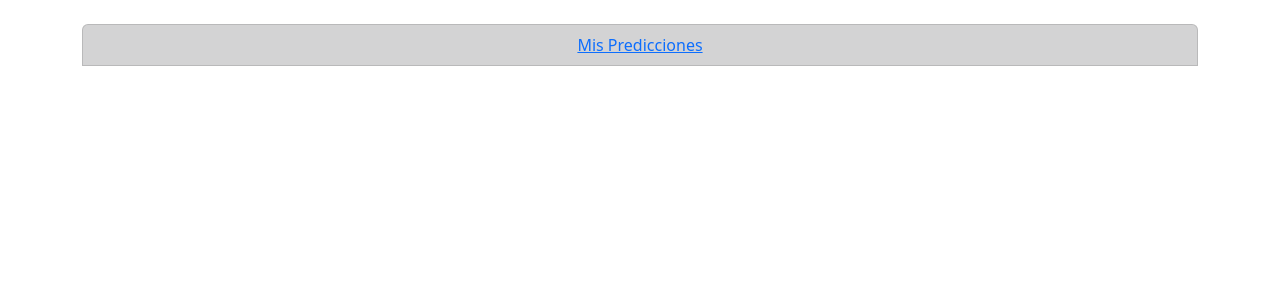
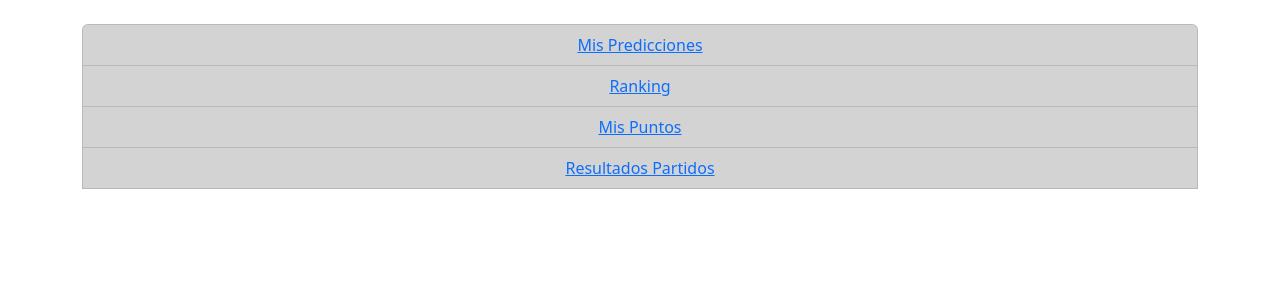
Before and after one commit to deeivid12/prode_qatar_2022, a Django app: page /all_rooms/1 in a window 1280 px wide. Shown: the part 56-356 px from the top of the page. Run offline with Django 4.2, Linux system fonts and the light colour scheme; the visitor is signed in with stand-in values (Sample User, id 1); data that the repository does not hold is empty.

Commit message:
Modify room_detail template

```diff
--- a/prode_qatar_2022/tournaments/templates/tournaments/room_detail.html
+++ b/prode_qatar_2022/tournaments/templates/tournaments/room_detail.html
@@ -9,6 +9,15 @@
 		<li class="list-group-item list-group-item-dark text-center">
 			<a href="{% url 'do_pronostic' room.id %}">Mis Predicciones</a>
 		</li>
+		<li class="list-group-item list-group-item-dark text-center">
+			<a href="{% url 'ranking' room.id %}">Ranking</a>
+		</li>
+		<li class="list-group-item list-group-item-dark text-center">
+			<a href="#">Mis Puntos</a>
+		</li>
+		<li class="list-group-item list-group-item-dark text-center">
+			<a href="{% url 'all_games' %}">Resultados Partidos</a>
+		</li>
 		</br>
 	</ul>
 {% endblock %}
```
